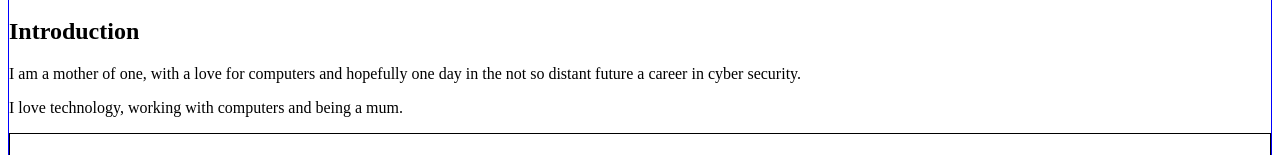
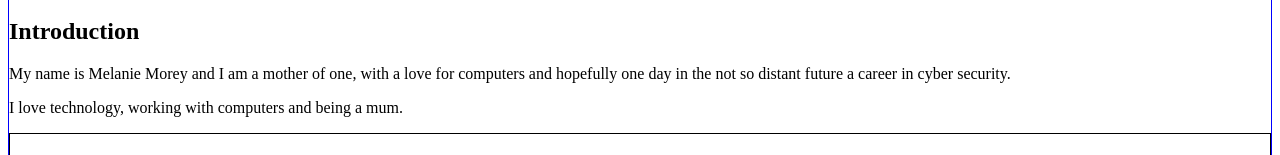
Before and after one commit to Melanie1985/HTML-CSS, a plain HTML site: page index1.html in a window 1280 px wide. Shown: the part 231-386 px from the top of the page. Drawn offline with Linux system fonts and the light colour scheme; files that its build step writes are made by us from their sources.

Commit message:
Update index1.html

```diff
--- a/index1.html
+++ b/index1.html
@@ -26,7 +26,7 @@
       <section class="introduction">
         <div>
           <h1>Introduction</h1>
-          <p>I am a mother of one, with a love for computers and hopefully one day in the not so distant future a career in cyber security.</p>
+          <p>My name is Melanie Morey and I am a mother of one, with a love for computers and hopefully one day in the not so distant future a career in cyber security.</p>
           <p>I love technology, working with computers and being a mum.</p>
       </div>
       </section>
```
